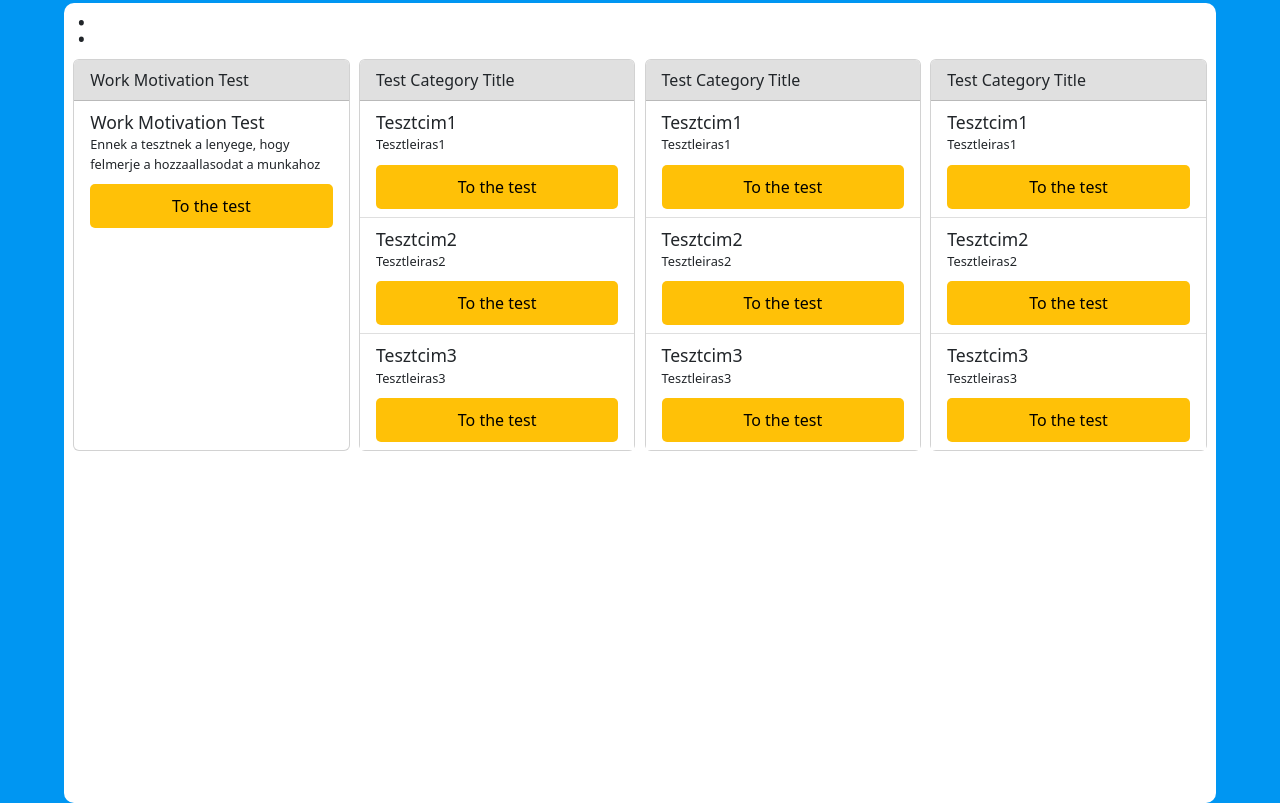
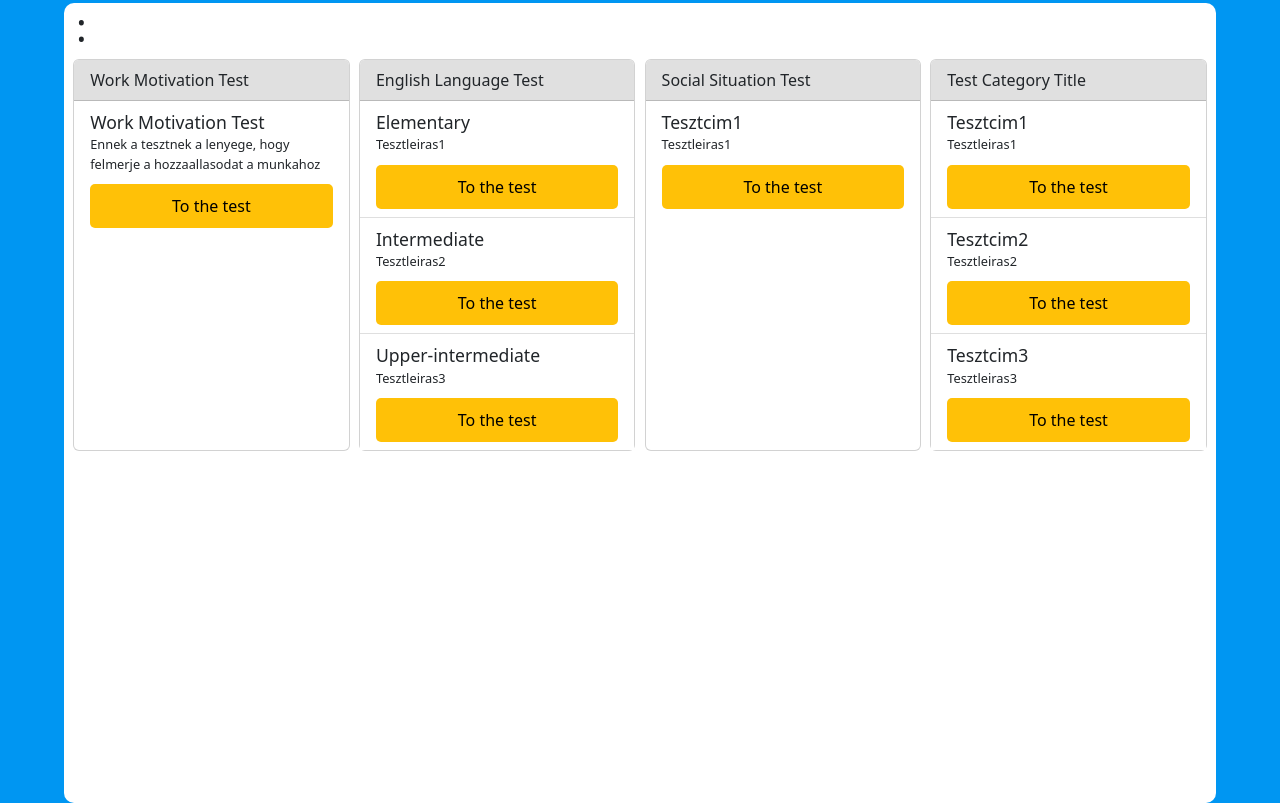
Before and after one commit to xKeiro/Evangelion, a Python web app: template templates/tests.jinja2 in a window 1280 px wide. Shown: the part 69-872 px from the top of the page. Run offline with Jinja, Linux system fonts and the light colour scheme; the template is opened without the code that fills it, so the values that code supplies are empty.

Commit message:
Added links to existing tests

```diff
--- a/templates/tests.jinja2
+++ b/templates/tests.jinja2
@@ -8,8 +8,8 @@
     <header><h1>{{ text["Elérhető tesztek"] }}:</h1></header>
     <section class="tests-container row justify-content-evenly">
         {{ test_card({"title":"Work Motivation Test","test1":{"title":"Work Motivation Test","description":"Ennek a tesztnek a lenyege, hogy felmerje a hozzaallasodat a munkahoz","url":"work-motivation"}}) }}
-        {{ test_card({"title":"Test Category Title","test1":{"title":"Tesztcim1","description":"Tesztleiras1","url":"URL_a_teszthez1"},"test2":{"title":"Tesztcim2","description":"Tesztleiras2","url":"URL_a_teszthez2"},"test3":{"title":"Tesztcim3","description":"Tesztleiras3","url":"URL_a_teszthez3"}}) }}
-        {{ test_card({"title":"Test Category Title","test1":{"title":"Tesztcim1","description":"Tesztleiras1","url":"URL_a_teszthez1"},"test2":{"title":"Tesztcim2","description":"Tesztleiras2","url":"URL_a_teszthez2"},"test3":{"title":"Tesztcim3","description":"Tesztleiras3","url":"URL_a_teszthez3"}}) }}
+        {{ test_card({"title":"English Language Test","test1":{"title":"Elementary","description":"Tesztleiras1","url":"/english_language/1"},"test2":{"title":"Intermediate","description":"Tesztleiras2","url":"/english_language/2"},"test3":{"title":"Upper-intermediate","description":"Tesztleiras3","url":"/english_language/3"}}) }}
+        {{ test_card({"title":"Social Situation Test","test1":{"title":"Tesztcim1","description":"Tesztleiras1","url":"/social_situation"}})}}
         {{ test_card({"title":"Test Category Title","test1":{"title":"Tesztcim1","description":"Tesztleiras1","url":"URL_a_teszthez1"},"test2":{"title":"Tesztcim2","description":"Tesztleiras2","url":"URL_a_teszthez2"},"test3":{"title":"Tesztcim3","description":"Tesztleiras3","url":"URL_a_teszthez3"}}) }}
     </section>
     </main>
```
